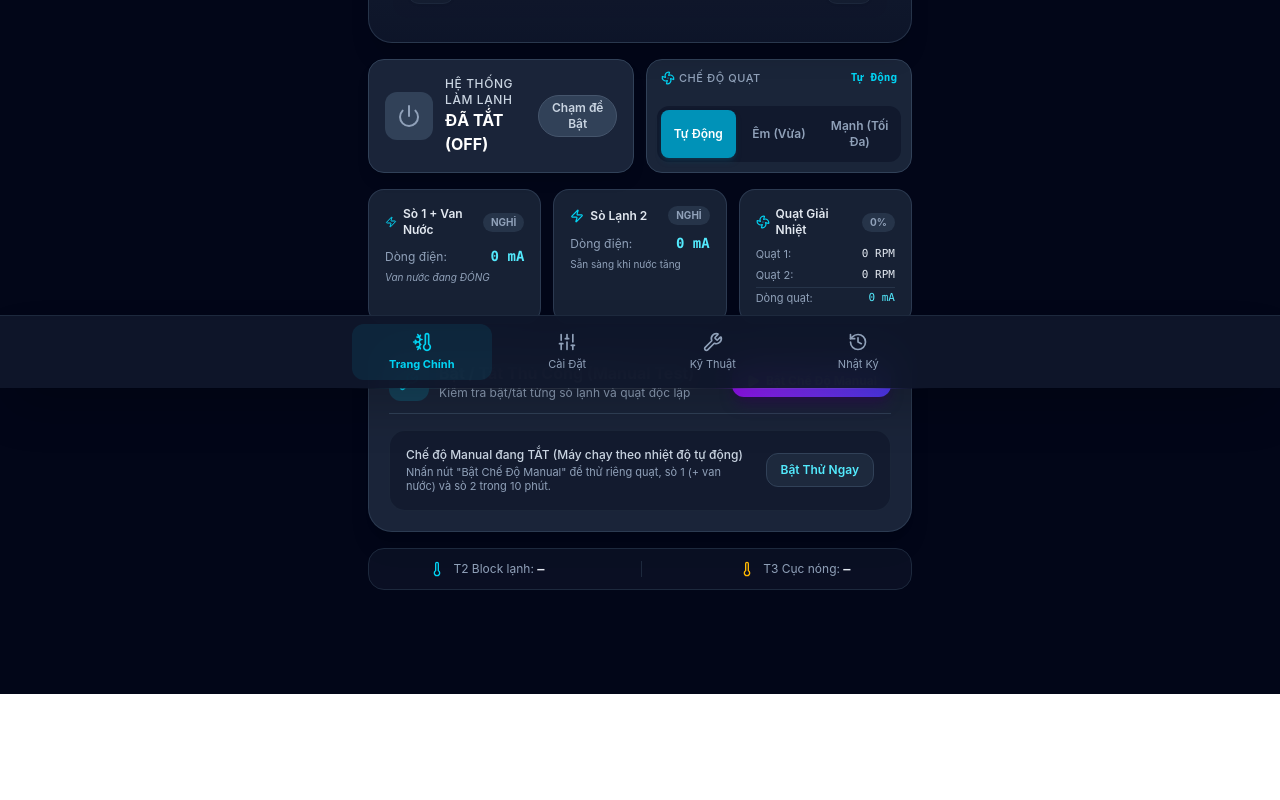
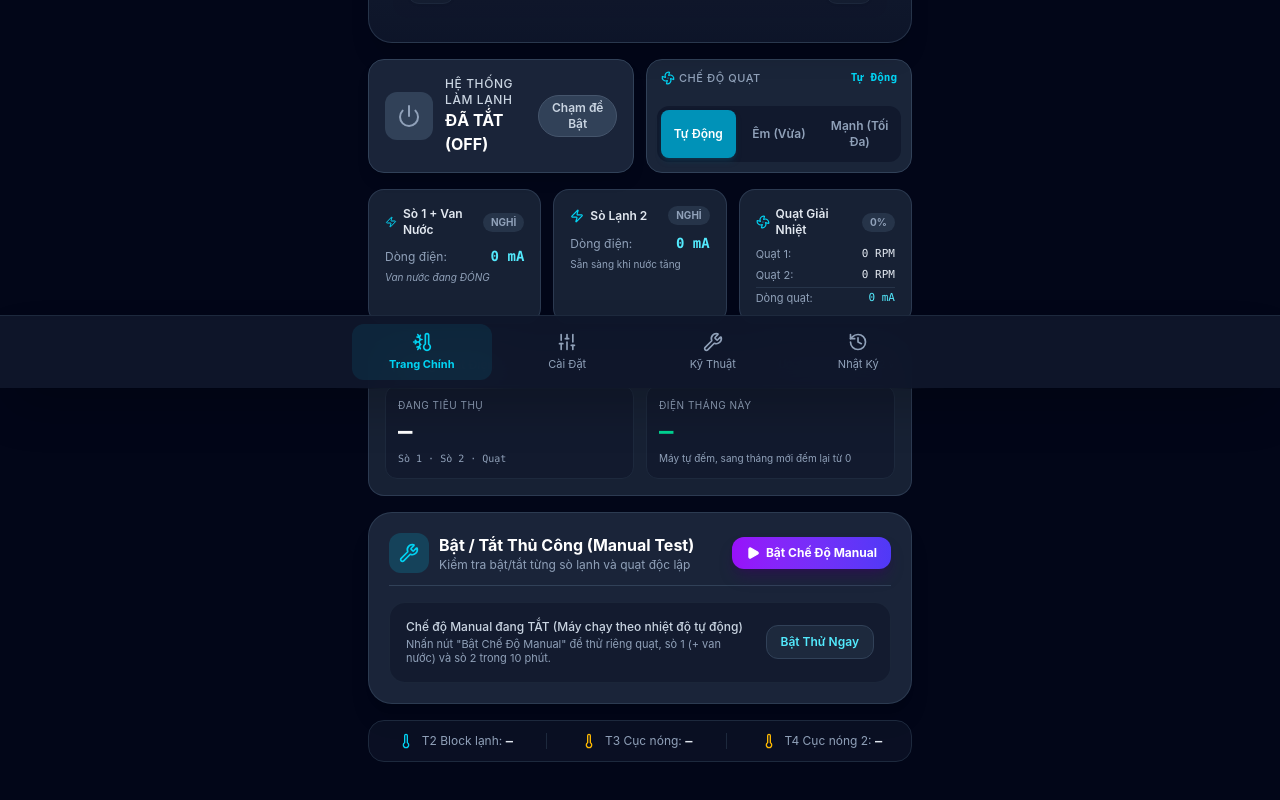
Before and after one commit to Duy2kne/Cito_Chiller, a React (Vite) app: page / in a window 1280 px wide. Shown: the part 412-1212 px from the top of the page. Before the commit the page ends 1106 px from the top, so only its background shows below. Built offline with nearby package versions, Linux system fonts and the light colour scheme.

Commit message:
Update HomeTab.tsx

```diff
--- a/src/components/HomeTab.tsx
+++ b/src/components/HomeTab.tsx
@@ -194,6 +194,14 @@ export const HomeTab: React.FC<HomeTabProps> = ({
   const fanRpm1 = status?.f?.rpm?.[0] ?? 0;
   const fanRpm2 = status?.f?.rpm?.[1] ?? 0;
   const fanMa = status?.f?.ma ?? 0;
+
+  // Cong suat: dong do duoc x dien ap danh dinh (may gui "vn", mac dinh 12 V)
+  const supplyV = status?.vn ?? 12;
+  const wattOf = (ma: number) => (ma * supplyV) / 1000;
+  const tec1W = wattOf(tec1?.[4] ?? 0);
+  const tec2W = wattOf(tec2?.[4] ?? 0);
+  const fanW = wattOf(fanMa);
+  const totalW = status?.wt ?? tec1W + tec2W + fanW;
   const fanBad1 = status?.f?.bad?.[0] === 1;
   const fanBad2 = status?.f?.bad?.[1] === 1;
 
@@ -555,6 +563,45 @@ export const HomeTab: React.FC<HomeTabProps> = ({
         </div>
       </div>
 
+      {/* Power now + energy this month */}
+      <div className="p-4 rounded-2xl border border-slate-700/80 bg-slate-800/80">
+        <div className="flex items-center justify-between mb-3 gap-2">
+          <span className="text-xs font-semibold text-slate-200 flex items-center gap-1.5">
+            <Activity className="w-3.5 h-3.5 text-emerald-400" />
+            Công Suất Điện
+          </span>
+          <span className="text-[10px] text-slate-400 text-right">
+            Ước tính: dòng đo × {supplyV.toFixed(0)} V
+          </span>
+        </div>
+
+        <div className="grid grid-cols-1 sm:grid-cols-2 gap-3">
+          <div className="bg-slate-900/60 rounded-xl border border-slate-800 p-3">
+            <div className="text-[10px] uppercase tracking-wider text-slate-400">Đang tiêu thụ</div>
+            <div className="text-2xl font-bold font-mono text-white mt-0.5">
+              {isConnected ? `${Math.round(totalW)} W` : '—'}
+            </div>
+            <div className="text-[10px] text-slate-400 font-mono mt-1">
+              {isConnected
+                ? `Sò 1: ${Math.round(tec1W)} W · Sò 2: ${Math.round(tec2W)} W · Quạt: ${Math.round(fanW)} W`
+                : 'Sò 1 · Sò 2 · Quạt'}
+            </div>
+          </div>
+
+          <div className="bg-slate-900/60 rounded-xl border border-slate-800 p-3">
+            <div className="text-[10px] uppercase tracking-wider text-slate-400">Điện tháng này</div>
+            <div className="text-2xl font-bold font-mono text-emerald-400 mt-0.5">
+              {!isConnected || status?.kwh === undefined ? '—' : `${status.kwh.toFixed(1)} kWh`}
+            </div>
+            <div className="text-[10px] text-slate-400 mt-1">
+              {isConnected && status?.kwh === undefined
+                ? 'Cần nạp firmware mới để đếm điện năng'
+                : 'Máy tự đếm, sang tháng mới đếm lại từ 0'}
+            </div>
+          </div>
+        </div>
+      </div>
+
       {/* Manual Control Section for direct manual testing */}
       <ManualControlSection
         status={status}
@@ -663,40 +710,28 @@ export const HomeTab: React.FC<HomeTabProps> = ({
           </span>
         </div>
 
-        {/* T4: firmware only sends h2 once the second heatsink sensor is fitted */}
-        {isConnected && status?.h2 !== undefined && (
-          <>
         <div className="w-px h-4 bg-slate-800" />
+
         <div className="flex items-center space-x-2">
           <Thermometer className="w-4 h-4 text-amber-400" />
           <span>
             T4 Cục nóng 2:{' '}
             <strong
               className={`font-mono ${
-                    (status.h2 ?? 0) >= (config?.hot_red ?? 65)
+                (status?.h2 ?? 0) >= (config?.hot_red ?? 65)
                   ? 'text-red-400 font-bold'
                   : 'text-slate-200'
               }`}
             >
-                  {status.h2 === null ? 'Lỗi' : `${status.h2.toFixed(1)} °C`}
+              {!isConnected || status?.h2 === undefined
+                ? '—'
+                : status.h2 === null
+                ? 'Lỗi'
+                : `${status.h2.toFixed(1)} °C`}
             </strong>
           </span>
         </div>
-          </>
-        )}
 
-        {isConnected && status?.kwh !== undefined && (
-          <>
-            <div className="w-px h-4 bg-slate-800" />
-            <div className="flex items-center space-x-2">
-              <Zap className="w-4 h-4 text-emerald-400" />
-              <span>
-                Điện tháng này:{' '}
-                <strong className="text-slate-200 font-mono">{status.kwh.toFixed(1)} kWh</strong>
-              </span>
-            </div>
-          </>
-        )}
       </div>
 
       {/* Power Off Confirmation Modal */}
```
Lines whose indentation alone changed are shown as unchanged.
